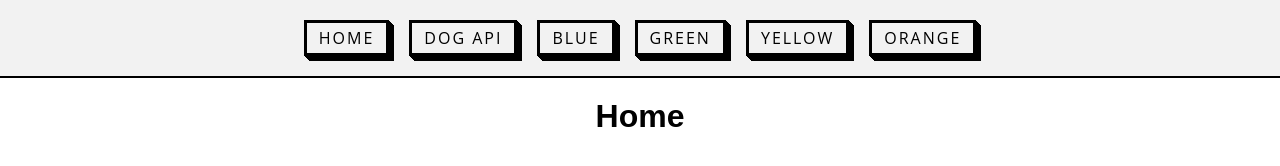
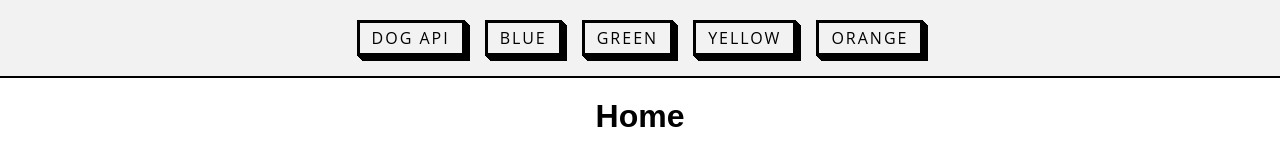
Before and after one commit to gomaman/2023-05-18-API-Task, a plain HTML site: page index.html in a window 1280 px wide. Drawn offline with Linux system fonts and the light colour scheme.

Commit message:
removed link from index

```diff
--- a/index.html
+++ b/index.html
@@ -12,7 +12,6 @@
 <body>
     <header>
         <nav>
-            <a class="button-54" href="index.html">Home</a>
             <a class="button-54" href="dog.html">Dog API</a>
             <a class="button-54" href="blue.html">Blue</a>
             <a class="button-54" href="green.html">Green</a>
--- a/script.js
+++ b/script.js
@@ -39,7 +39,6 @@ function pictureGenerator(button) {
 function multiplePictureGenerator(button) {
   magicNumber.addEventListener("change", () => {
     number = magicNumber.value;
-
   });
 
   button.addEventListener("click", () => {
@@ -85,6 +84,7 @@ function dogBreedGenerator() {
     .then((dogbreed) => {
       const dogBreeds = dogbreed.message;
       for (breed in dogBreeds) {
+        console.log(dogBreeds[breed])
         let breedOption = document.createElement("option");
         breedOption.value = breed;
         breedOption.textContent = breed;
```
